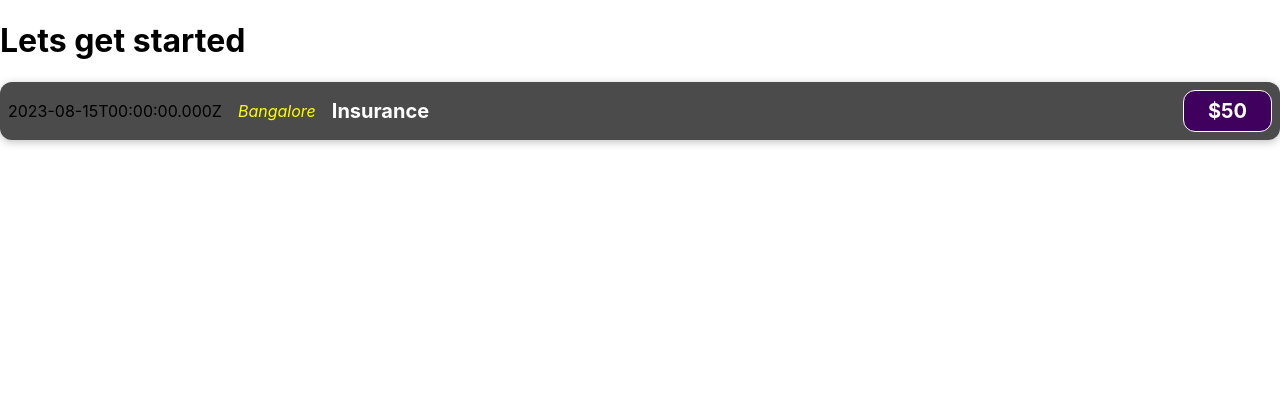
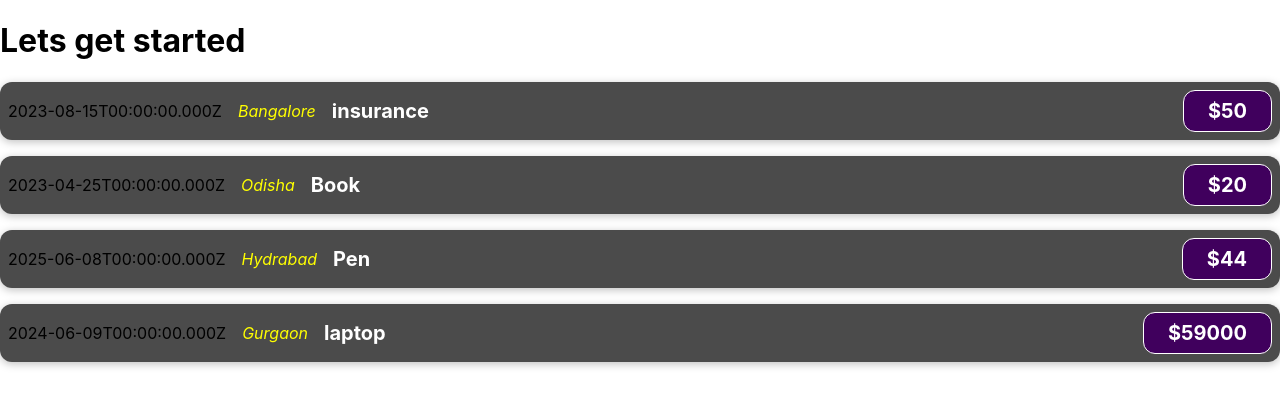
Before and after one commit to Red-Pillow/ReactJs-Sharpeners-, a React (Create React App) app: page / in a window 1280 px wide. Shown: the top 406 px of the page. Built offline with nearby package versions, Linux system fonts and the light colour scheme.

Commit message:
Props Object & Passing Data to Child Component

```diff
--- a/src/App.js
+++ b/src/App.js
@@ -4,7 +4,29 @@ function App() {
   return (
     <div >
       <h1>Lets get started</h1>
-      <ExpenseItem/>
+      <ExpenseItem
+      date = {new Date(2023,7,15)}
+      title = {"insurance"}
+      price = "50"
+      location ="Bangalore"
+      />
+      <ExpenseItem
+      date = {new Date(2023,3,25)}
+      title = "Book"
+      price = "20"
+      location ="Odisha"
+      />
+      <ExpenseItem
+      date = {new Date(2025,5,8)}
+      title = "Pen"
+      price = '44'
+      location = "Hydrabad"/>
+
+      <ExpenseItem
+      date = {new Date(2024,5,9)}
+      title = "laptop"
+      price = "59000"
+      location = "Gurgaon"/>
     </div>
   );
 }
--- a/src/components/ExpenseItem.js
+++ b/src/components/ExpenseItem.js
@@ -1,10 +1,10 @@
 
 import './ExpenseItem.css';
-function ExpenseItem() {
-  const expenseDate = new Date(2023, 7, 15).toISOString();
-  const expenseTitle = "Insurance";
-  const expenseAmount = 50;
-  const expenseLocation = 'Bangalore'
+function ExpenseItem(props) {
+  const expenseDate = props.date.toISOString();
+  const expenseTitle = props.title
+  const expenseAmount = props.price
+  const expenseLocation = props.location
   return (
     <div className="expense-item">
       <div>{expenseDate}</div>
```
